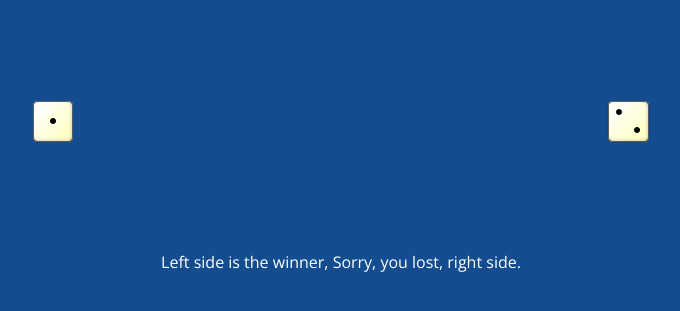
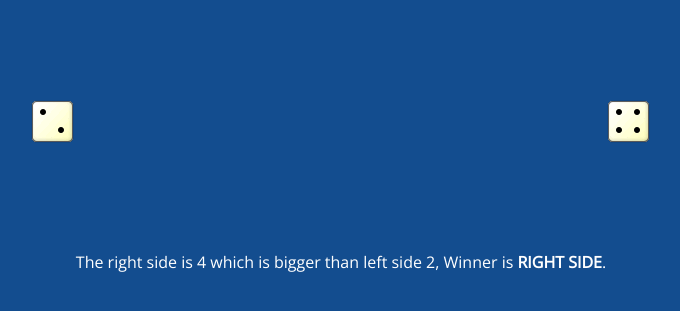
Before and after one commit to rextree/dice-game, a plain HTML site: page index.html in a window 1280 px wide. Both pictures are taken after a click on the button "Roll the Dices". Shown: the part 209-520 px from the top of the page, without its empty margins (299-979 px from the left). Drawn offline with nearby package versions, Linux system fonts and the light colour scheme.

Commit message:
Adding the function part
add the function to let the dice roll and display the correct images
change the html for better element targeting

```diff
--- a/index.html
+++ b/index.html
@@ -67,7 +67,7 @@
                 <h1>Roll the dice, get the winner!</h1>
             </div>
             <div class="play-button-wrapper">
-                <button>Roll the Dices</button>
+                <button id="play-button">Roll the Dices</button>
             </div>
             <div class="dice-images-wrapper">
                 <div class="left-side">
@@ -78,7 +78,7 @@
                 </div>
             </div>
             <div class="results-wrapper">
-                <p>Left side is the winner, Sorry, you lost, right side.</p>
+                <p class="results">Click the button to play</p>
             </div>
         </div>
     </div>
--- a/script.js
+++ b/script.js
@@ -1,5 +1,28 @@
-//generate the random number
-
-//apply the random number to left side and right side individually
-//compare the left side number and right side number
-//the larger side display win message
+document.getElementById("play-button").onclick = () => {
+    //generate the random number function
+    const generateRandomNumber = () => Math.floor(Math.random() * 6 + 1);
+    //apply the random number to left side and right side individually
+    let leftNumber = generateRandomNumber();
+    let rightNumber = generateRandomNumber();
+    //display the correct dice image on each side according to the each side generated number
+    document
+        .querySelectorAll("img")[0]
+        .setAttribute("src", `./images/dice${leftNumber}.png`);
+    document
+        .querySelectorAll("img")[1]
+        .setAttribute("src", `./images/dice${rightNumber}.png`);
+    //compare the left side number and right side number, display the results accordingly
+    if (leftNumber > rightNumber) {
+        document.querySelector(
+            ".results"
+        ).innerHTML = `The left side is ${leftNumber} which is bigger than right side ${rightNumber}, Winner is <strong>LEFT SIDE</strong>.`;
+    } else if (rightNumber > leftNumber) {
+        document.querySelector(
+            ".results"
+        ).innerHTML = `The right side is ${rightNumber} which is bigger than left side ${leftNumber}, Winner is <strong>RIGHT SIDE</strong>.`;
+    } else if (leftNumber == rightNumber) {
+        document.querySelector(
+            ".results"
+        ).innerHTML = `Both sides are ${leftNumber}, you are <strong>DRAW</strong>. Roll the dice again.`;
+    }
+};
```
